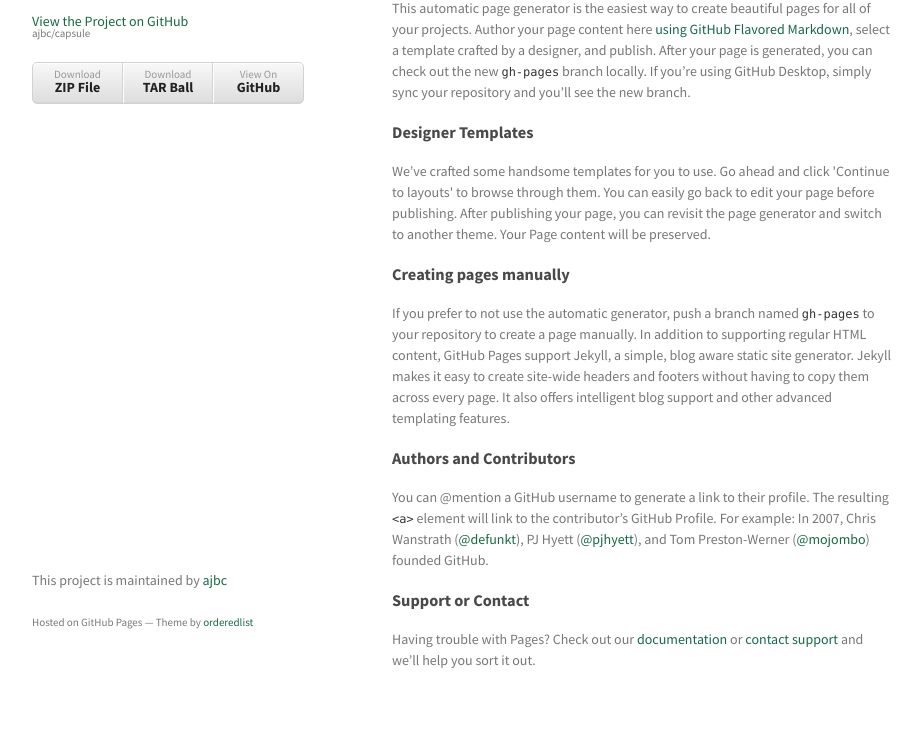
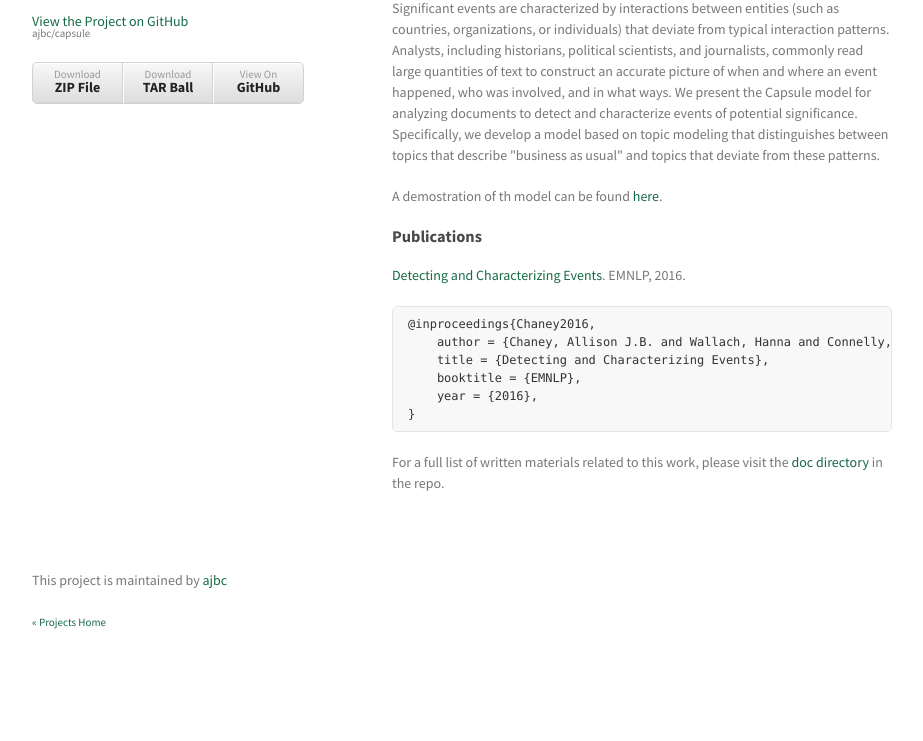
Before and after one commit to ajbc/capsule, a plain HTML site: page index.html in a window 1280 px wide. Shown: the part 98-839 px from the top of the page, without its empty margins (178-1101 px from the left). After the commit the page ends 800 px from the top, so only its background shows below. Drawn offline with Linux system fonts and the light colour scheme.

Commit message:
first pass at project page

```diff
--- a/index.html
+++ b/index.html
@@ -28,34 +28,39 @@
         </ul>
       </header>
       <section>
-        <h3>
-<a id="welcome-to-github-pages" class="anchor" href="#welcome-to-github-pages" aria-hidden="true"><span aria-hidden="true" class="octicon octicon-link"></span></a>Welcome to GitHub Pages.</h3>
+        <h3>Detecting and Characterizing Events</h3>
+        <p>Significant events are characterized by interactions between entities
+        (such as countries, organizations, or individuals) that deviate from typical
+        interaction patterns. Analysts, including historians, political scientists,
+        and journalists, commonly read large quantities of text to construct an
+        accurate picture of when and where an event happened, who was involved,
+        and in what ways. We present the Capsule model for analyzing
+        documents to detect and characterize events of potential significance.
+        Specifically, we develop a model based on topic modeling that distinguishes
+        between topics that describe "business as usual" and topics that deviate from
+        these patterns.</p>
 
-<p>This automatic page generator is the easiest way to create beautiful pages for all of your projects. Author your page content here <a href="https://guides.github.com/features/mastering-markdown/">using GitHub Flavored Markdown</a>, select a template crafted by a designer, and publish. After your page is generated, you can check out the new <code>gh-pages</code> branch locally. If you’re using GitHub Desktop, simply sync your repository and you’ll see the new branch.</p>
+        <p>A demostration of th model can be found <a href="http://www.princeton.edu/~achaney/capsule/">here</a>.</p>
 
-<h3>
-<a id="designer-templates" class="anchor" href="#designer-templates" aria-hidden="true"><span aria-hidden="true" class="octicon octicon-link"></span></a>Designer Templates</h3>
+        <h3>Publications</h3>
+        <p class="publication"><a href="http://ajbc.io/projects/papers/ChaneyWallachConnellyBlei2016.pdf">
+Detecting and Characterizing Events</a>. EMNLP, 2016.</p>
 
-<p>We’ve crafted some handsome templates for you to use. Go ahead and click 'Continue to layouts' to browse through them. You can easily go back to edit your page before publishing. After publishing your page, you can revisit the page generator and switch to another theme. Your Page content will be preserved.</p>
+<pre class="prettyprint">@inproceedings{Chaney2016,
+    author = {Chaney, Allison J.B. and Wallach, Hanna and Connelly, Matthew and Blei, David M.},
+    title = {Detecting and Characterizing Events},
+    booktitle = {EMNLP},
+    year = {2016},
+}</pre>
 
-<h3>
-<a id="creating-pages-manually" class="anchor" href="#creating-pages-manually" aria-hidden="true"><span aria-hidden="true" class="octicon octicon-link"></span></a>Creating pages manually</h3>
+<p>For a full list of written materials related to this work, please visit the <a href="http://ajbc.io/projects/">doc directory</a> in the repo.</p>
 
-<p>If you prefer to not use the automatic generator, push a branch named <code>gh-pages</code> to your repository to create a page manually. In addition to supporting regular HTML content, GitHub Pages support Jekyll, a simple, blog aware static site generator. Jekyll makes it easy to create site-wide headers and footers without having to copy them across every page. It also offers intelligent blog support and other advanced templating features.</p>
 
-<h3>
-<a id="authors-and-contributors" class="anchor" href="#authors-and-contributors" aria-hidden="true"><span aria-hidden="true" class="octicon octicon-link"></span></a>Authors and Contributors</h3>
 
-<p>You can @mention a GitHub username to generate a link to their profile. The resulting <code>&lt;a&gt;</code> element will link to the contributor’s GitHub Profile. For example: In 2007, Chris Wanstrath (<a href="https://github.com/defunkt" class="user-mention">@defunkt</a>), PJ Hyett (<a href="https://github.com/pjhyett" class="user-mention">@pjhyett</a>), and Tom Preston-Werner (<a href="https://github.com/mojombo" class="user-mention">@mojombo</a>) founded GitHub.</p>
-
-<h3>
-<a id="support-or-contact" class="anchor" href="#support-or-contact" aria-hidden="true"><span aria-hidden="true" class="octicon octicon-link"></span></a>Support or Contact</h3>
-
-<p>Having trouble with Pages? Check out our <a href="https://help.github.com/pages">documentation</a> or <a href="https://github.com/contact">contact support</a> and we’ll help you sort it out.</p>
       </section>
       <footer>
         <p>This project is maintained by <a href="https://github.com/ajbc">ajbc</a></p>
-        <p><small>Hosted on GitHub Pages &mdash; Theme by <a href="https://github.com/orderedlist">orderedlist</a></small></p>
+        <p><small><a href="http://ajbc.io/projects">&laquo; Projects Home</a></small></p>
       </footer>
     </div>
     <script src="javascripts/scale.fix.js"></script>
```
